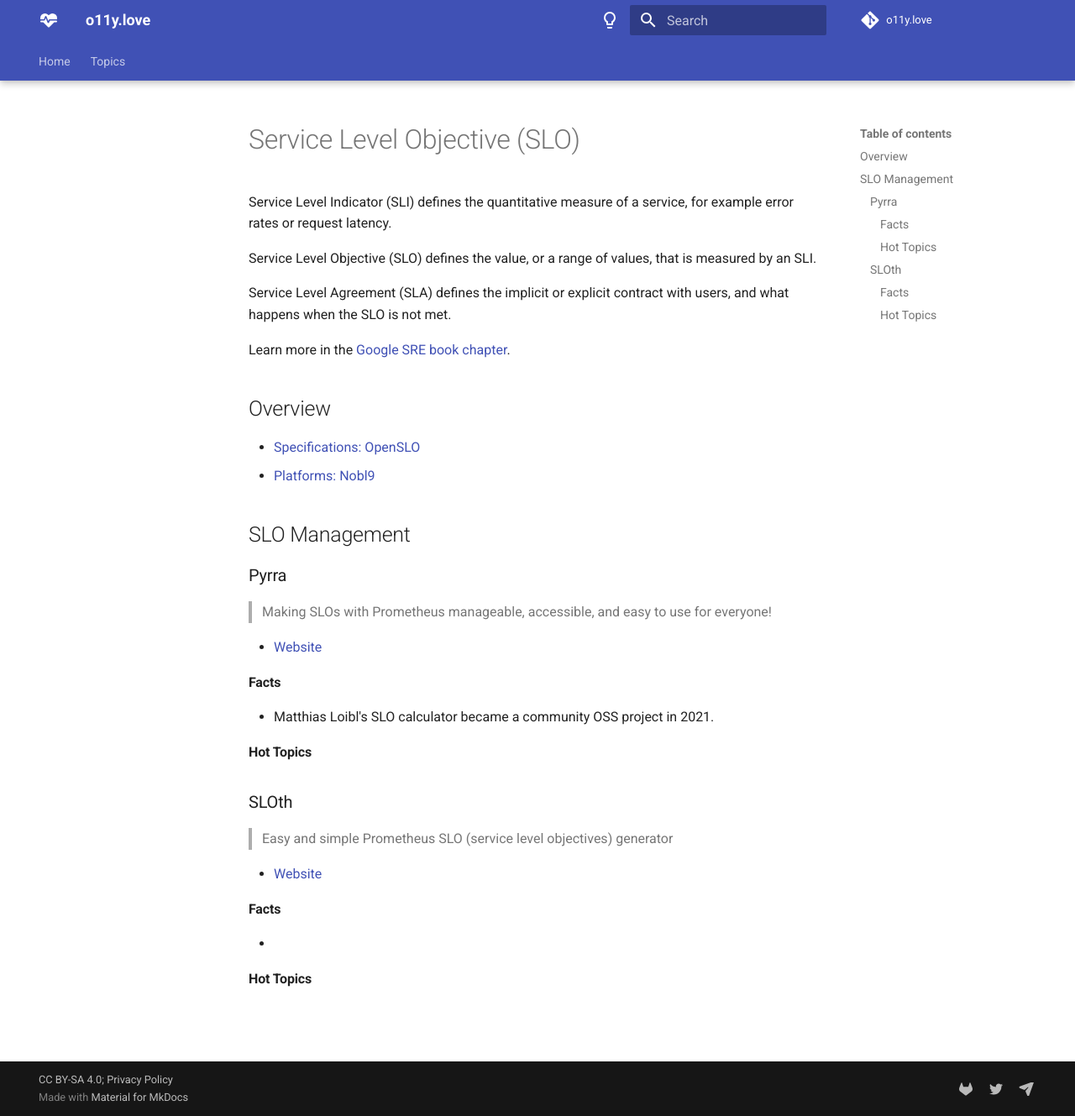
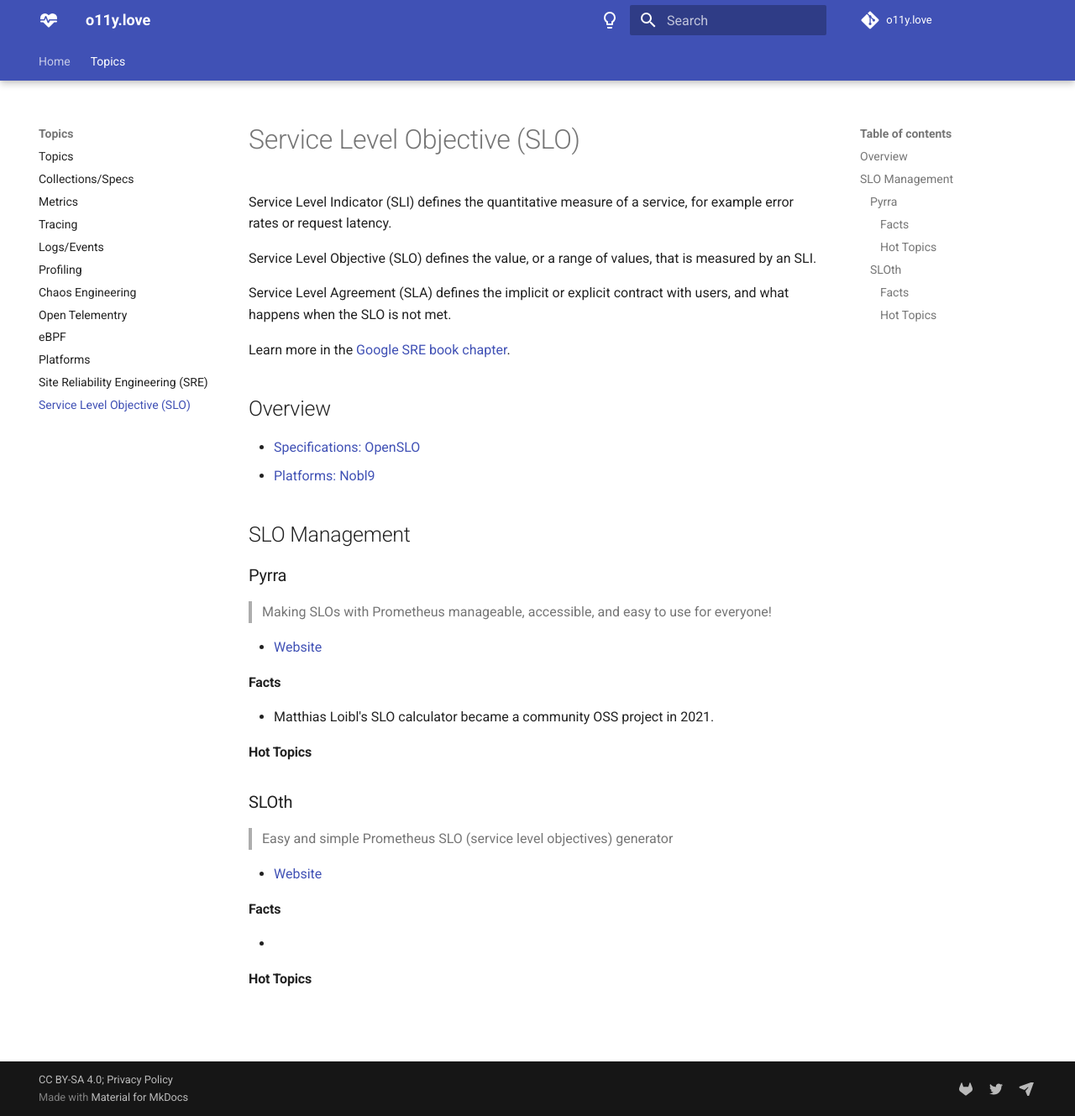
Before and after one commit to Morikoi/asteroid-blaster, an MkDocs documentation site: the page built from docs/topics/slo.md, in a window 1280 px wide and 1329 px high. Shown: the whole window at 84% size. Built offline with MkDocs 1.6.1 and Material for MkDocs 9.7.7, drawn with Linux system fonts in a browser that asks for light colours; comment, search, counter and statistics services are not loaded.

Commit message:
Fix building

```diff
--- a/mkdocs.yml
+++ b/mkdocs.yml
@@ -117,4 +117,5 @@ nav:
     - eBPF: 'topics/ebpf.md'
     - Platforms: 'topics/platforms.md'
     - Site Reliability Engineering (SRE): 'topics/sre.md'
-    - Service
+    - Service Level Objective (SLO): 'topics/slo.md'
+    #- Kubernetes: 'topics/
```
